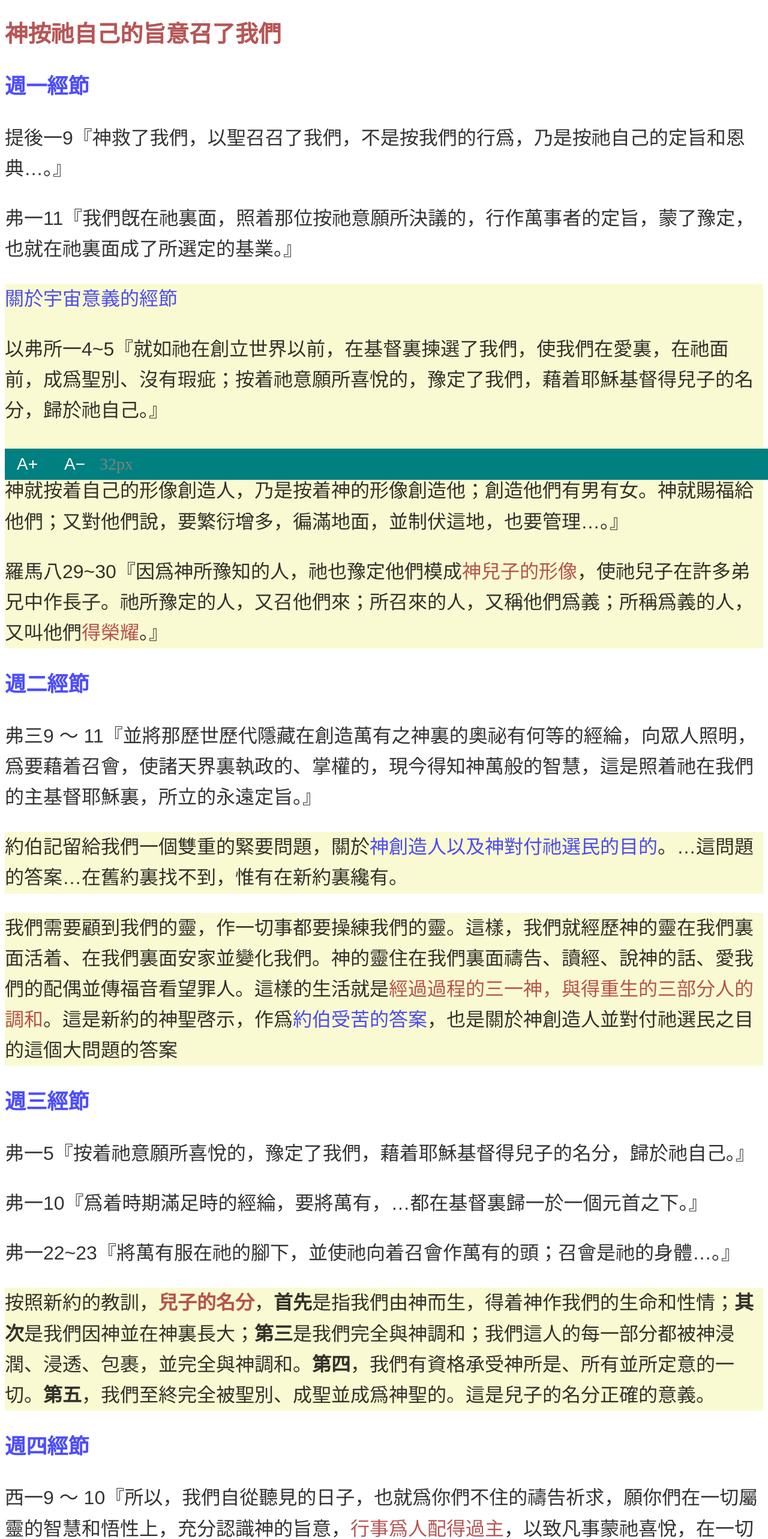
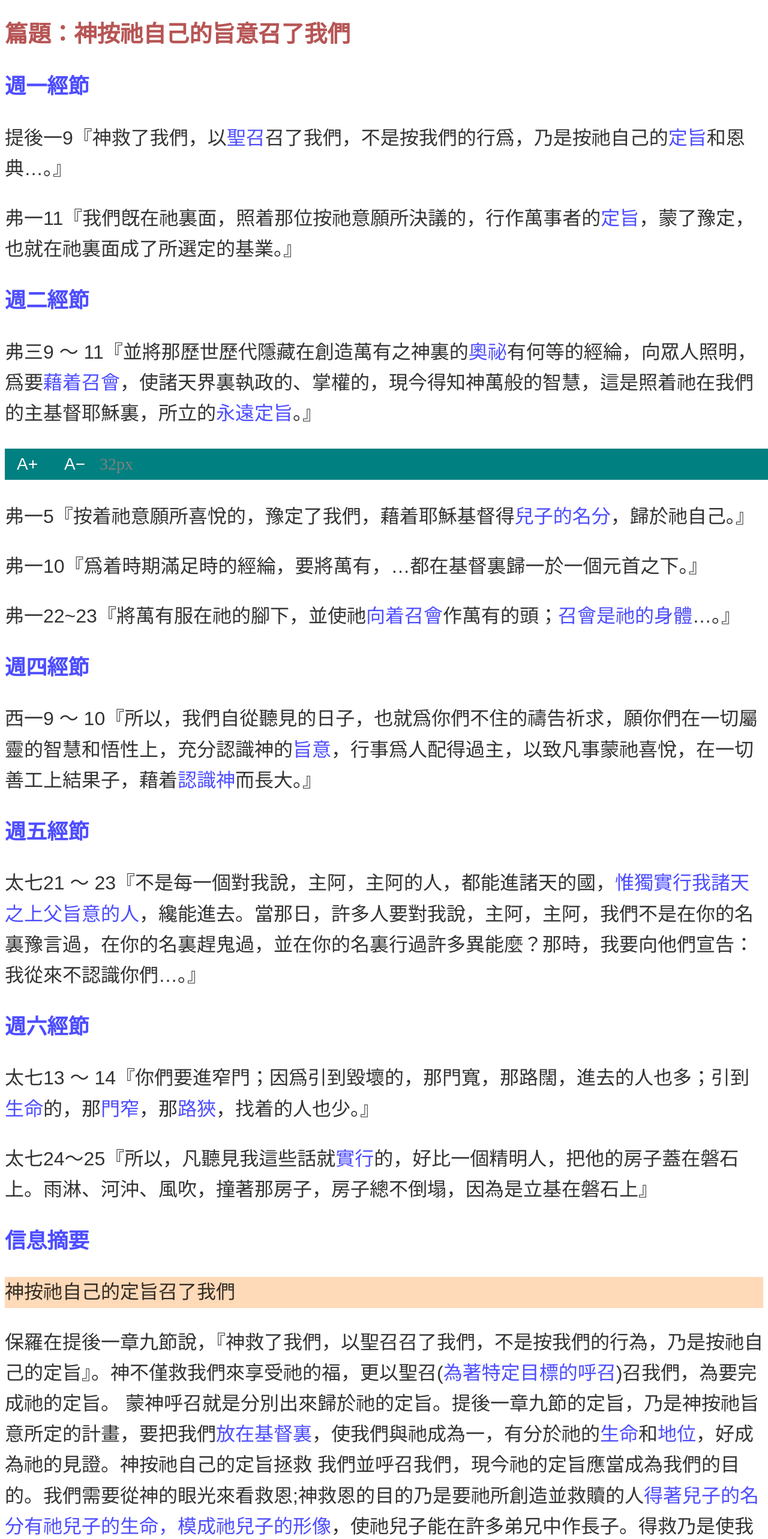
Before and after one commit to jerry-artila/jerry-artila.github.io, a plain HTML site: page 東2排/晨興聖言-第二週.html in a window 1280 px wide. Shown: the top 2566 px of the page at 60% size. Drawn offline with Linux system fonts and the light colour scheme.

Commit message:
更新內容

```diff
--- a/東2排/晨興聖言-第二週.html
+++ b/東2排/晨興聖言-第二週.html
@@ -8,44 +8,43 @@
 </head>
 <body>
   <div id="content">
-    <h1 class="red">神按祂自己的旨意召了我們</h1>
+    <h1 class="red">篇題：神按祂自己的旨意召了我們</h1>
 
     <h2 class="blue">週一經節</h2>
-    <p>提後一9『神救了我們，以聖召召了我們，不是按我們的行爲，乃是按祂自己的定旨和恩典…。』</p>
-    <p>弗一11『我們旣在祂裏面，照着那位按祂意願所決議的，行作萬事者的定旨，蒙了豫定，也就在祂裏面成了所選定的基業。』</p>
-    <div class="yellow">
-      <p class="blue">關於宇宙意義的經節</p>
-      <p>以弗所一4~5『就如祂在創立世界以前，在基督裏揀選了我們，使我們在愛裏，在祂面前，成爲聖別、沒有瑕疵；按着祂意願所喜悅的，豫定了我們，藉着耶穌基督得兒子的名分，歸於祂自己。』</p>
-      <p>創世記一26~28『神說，我們要按着我們的<span class="red">形像</span>，照着我們的<span class="red">樣式</span>造人，使他們<span class="blue">管理</span>…。神就按着自己的形像創造人，乃是按着神的形像創造他；創造他們有男有女。神就賜福給他們；又對他們說，要繁衍增多，徧滿地面，並制伏這地，也要管理…。』</p>
-      <p>羅馬八29~30『因爲神所豫知的人，祂也豫定他們模成<span class="red">神兒子的形像</span>，使祂兒子在許多弟兄中作長子。祂所豫定的人，又召他們來；所召來的人，又稱他們爲義；所稱爲義的人，又叫他們<span class="red">得榮耀</span>。』
-
-      </p>
-    </div>
+    <p>提後一9『神救了我們，以<span class="blue">聖召</span>召了我們，不是按我們的行爲，乃是按祂自己的<span class="blue">定旨</span>和恩典…。』</p>
+    <p>弗一11『我們旣在祂裏面，照着那位按祂意願所決議的，行作萬事者的<span class="blue">定旨</span>，蒙了豫定，也就在祂裏面成了所選定的基業。』</p>
 
     <h2 class="blue">週二經節</h2>
-    <p>弗三9 ～ 11『並將那歷世歷代隱藏在創造萬有之神裏的奧祕有何等的經綸，向眾人照明，爲要藉着召會，使諸天界裏執政的、掌權的，現今得知神萬般的智慧，這是照着祂在我們的主基督耶穌裏，所立的永遠定旨。』</p>
-    <p class="yellow">約伯記留給我們一個雙重的緊要問題，關於<span class="blue">神創造人以及神對付祂選民的目的</span>。…這問題的答案…在舊約裏找不到，惟有在新約裏纔有。</p>
-
-    <p class="yellow">我們需要顧到我們的靈，作一切事都要操練我們的靈。這樣，我們就經歷神的靈在我們裏面活着、在我們裏面安家並變化我們。神的靈住在我們裏面禱告、讀經、說神的話、愛我們的配偶並傳福音看望罪人。這樣的生活就是<span class="red">經過過程的三一神，與得重生的三部分人的調和</span>。這是新約的神聖啓示，作爲<span class="blue">約伯受苦的答案</span>，也是關於神創造人並對付祂選民之目的這個大問題的答案</p>
+    <p>弗三9 ～ 11『並將那歷世歷代隱藏在創造萬有之神裏的<span class="blue">奧祕</span>有何等的經綸，向眾人照明，爲要<span class="blue">藉着召會</span>，使諸天界裏執政的、掌權的，現今得知神萬般的智慧，這是照着祂在我們的主基督耶穌裏，所立的<span class="blue">永遠定旨</span>。』</p>
 
     <h2 class="blue">週三經節</h2>
-    <p>弗一5『按着祂意願所喜悅的，豫定了我們，藉着耶穌基督得兒子的名分，歸於祂自己。』</p>
+    <p>弗一5『按着祂意願所喜悅的，豫定了我們，藉着耶穌基督得<span class="blue">兒子的名分</span>，歸於祂自己。』</p>
     <p>弗一10『爲着時期滿足時的經綸，要將萬有，…都在基督裏歸一於一個元首之下。』</p>
-    <p>弗一22~23『將萬有服在祂的腳下，並使祂向着召會作萬有的頭；召會是祂的身體…。』</p>
-    <p class="yellow">按照新約的教訓，<strong class="red">兒子的名分</strong>，<strong>首先</strong>是指我們由神而生，得着神作我們的生命和性情；<strong>其次</strong>是我們因神並在神裏長大；<strong>第三</strong>是我們完全與神調和；我們這人的每一部分都被神浸潤、浸透、包裹，並完全與神調和。<strong>第四</strong>，我們有資格承受神所是、所有並所定意的一切。<strong>第五</strong>，我們至終完全被聖別、成聖並成爲神聖的。這是兒子的名分正確的意義。</p>
+    <p>弗一22~23『將萬有服在祂的腳下，並使祂<span class="blue">向着召會</span>作萬有的頭；<span class="blue">召會是祂的身體</span>…。』</p>
 
     <h2 class="blue">週四經節</h2>
-    <p>西一9 ～ 10『所以，我們自從聽見的日子，也就爲你們不住的禱告祈求，願你們在一切屬靈的智慧和悟性上，充分認識神的旨意，<span class="red">行事爲人配得過主</span>，以致凡事蒙祂喜悅，在一切善工上結果子，藉着認識神而長大。』</p>
-    <p class="yellow">認識神的旨意和神永遠的計畫，使我們行事爲人能配得過主。我們的啓示指引我們的行事爲人。我們的行事爲人受我們所得着之啓示的控制。</p>
+    <p>西一9 ～ 10『所以，我們自從聽見的日子，也就爲你們不住的禱告祈求，願你們在一切屬靈的智慧和悟性上，充分認識神的<span class="blue">旨意</span>，行事爲人配得過主，以致凡事蒙祂喜悅，在一切善工上結果子，藉着<span class="blue">認識神</span>而長大。』</p>
 
     <h2 class="blue">週五經節</h2>
-    <p>太七21 ～ 23『不是每一個對我說，主阿，主阿的人，都能進諸天的國，惟獨實行我諸天之上父旨意的人，纔能進去。當那日，許多人要對我說，主阿，主阿，我們不是在你的名裏豫言過，在你的名裏趕鬼過，並在你的名裏行過許多異能麼？那時，我要向他們宣告：我從來不認識你們…。』</p>
-    <p class="yellow">我們要進諸天的國，需要作兩件事：<span class="blue">呼求主</span>，並<span class="red">實行天父的旨意</span>。呼求主彀叫我們得救（羅十13），但要進諸天的國，還需要實行天父的旨意。</p>
+    <p>太七21 ～ 23『不是每一個對我說，主阿，主阿的人，都能進諸天的國，<span class="blue">惟獨實行我諸天之上父旨意的人</span>，纔能進去。當那日，許多人要對我說，主阿，主阿，我們不是在你的名裏豫言過，在你的名裏趕鬼過，並在你的名裏行過許多異能麼？那時，我要向他們宣告：我從來不認識你們…。』</p>
 
     <h2 class="blue">週六經節</h2>
-    <p>太七13 ～ 14『你們要進窄門；因爲引到毀壞的，那門寬，那路闊，進去的人也多；引到生命的，那門窄，那路狹，找着的人也少。』</p>
-    <p>太七24～25『所以，凡聽見我這些話就實行的，好比一個精明人，把他的房子蓋在磐石上。雨淋、河沖、風吹，撞著那房子，房子總不倒塌，因為是立基在磐石上』</p>
-    <p class="yellow">有些工作也許是<span class="blue">在主的名裏</span>作的，卻不是<span class="red">照着神的旨意</span>作的。</p>
+    <p>太七13 ～ 14『你們要進窄門；因爲引到毀壞的，那門寬，那路闊，進去的人也多；引到<span class="blue">生命</span>的，那<span class="blue">門窄</span>，那<span class="blue">路狹</span>，找着的人也少。』</p>
+    <p>太七24～25『所以，凡聽見我這些話就<span class="blue">實行</span>的，好比一個精明人，把他的房子蓋在磐石上。雨淋、河沖、風吹，撞著那房子，房子總不倒塌，因為是立基在磐石上』</p>
+
+    <h2 class="blue">信息摘要</h2>
+    <p class="orange">神按祂自己的定旨召了我們</p>
+    <p>保羅在提後一章九節說，『神救了我們，以聖召召了我們，不是按我們的行為，乃是按祂自己的定旨』。神不僅救我們來享受祂的福，更以聖召(<span class="blue">為著特定目標的呼召</span>)召我們，為要完成祂的定旨。 蒙神呼召就是分別出來歸於祂的定旨。提後一章九節的定旨，乃是神按祂旨意所定的計畫，要把我們<span class="blue">放在基督裏</span>，使我們與祂成為一，有分於祂的<span class="blue">生命</span>和<span class="blue">地位</span>，好成為祂的見證。神按祂自己的定旨拯救 我們並呼召我們，現今祂的定旨應當成為我們的目的。我們需要從神的眼光來看救恩;神救恩的目的乃是要祂所創造並救贖的人<span class="blue">得著兒子的名分有祂兒子的生命，模成祂兒子的形像</span>，使祂兒子能在許多弟兄中作長子。得救乃是使我們從<span class="yellow">沒有意義的人生</span>中蒙拯救。因著神的救恩，祂拯救我們，把我們帶回我們<span class="blue">原初的目的</span>，就是<span class="blue">宇宙的意義</span>裏。</p>
+
+    <p><span class="red">神永遠的定旨</span><u>是要將祂自己分賜到祂所揀選並救贖的人裏面，使他們在生命和性情上與祂一式一樣， 只是無分於神格，使祂得著擴大並擴展的彰顯</u>。約伯記留給我們一個雙重的問題，關於神創造人以及 神對付祂選民的目的。對這個問題，答案乃是<span class="red">神永遠的經綸</span>，就是<span class="red">神永遠的目的</span>同祂心頭的願望，要將祂自己在祂神聖的三一裏，作為<span class="orange">父在子裏藉著那靈</span>，<span class="red">分賜</span>到祂所揀選的人裏面，作他們的生命和性情，使他們成為與祂一樣，作祂的豐滿，就是祂的彰顯。而神永遠的定旨，照著祂的心願，是要得著<span class="blue">召會成為基督生機的身體</span>，以顯明祂萬般的智慧。<span class="red">召會</span><u>作為基督的身體，乃是神用來完成祂定旨並解決所有問題的</u><span class="red">惟一憑藉</span>。召會要在神聖的兒子名分裏，有父的生命和性情，作父神的彰顯。召會也是 神最大的誇耀，要使執政和掌權的天使得知祂萬般的智慧，好羞辱並擊敗仇敵，以帶進祂的國。召會 也要將萬有在基督裏歸一於一個元首之下。</p>
+
+   <p><u>我們要過為著完成神永遠定旨的生活，就必須<span class="blue">認識</span>並<span class="blue">實行</span>神的旨意</u>。神是一位有定旨的神，有祂自己喜悅的旨意;祂為自己的旨意，創造了萬有，好成就並完成祂的定旨。神的旨意就是祂心頭的願望，就是祂要與人調和，並完成祂永遠的定旨。神的旨意也是要為基督得著一個身體，作祂的豐滿，就是祂的彰顯。所以，我們需要充分認識神的旨意。</p>
+
+   <p>在歌羅西書中神的旨意，是指神永遠定旨的意願，神關於基督之經綸的意願。充分認識神的旨意，就是對神的計畫有啟示，使我們知道神在宇宙中計畫要作的是甚麼。神在我們身上的旨意，乃是要我們認識<span class="blue">包羅萬有的基督</span>，以經歷祂並活祂。並且，我們<span class="red">行事為人配得過主</span>，乃是充分認識神旨意的結果。</p>
+
+   <p>因此，我們若要在<span class="blue">來世</span>進入諸天之國的實現，就必須在<span class="blue">今世</span>實行我們父的旨意。『不是每一個對我說， 主阿，主阿的人，都能進諸天的國，惟獨實行我諸天之上父旨意的人，纔能進去』(太七 21)。<span class="red">呼求主</span>彀叫我們得救，但要進諸天的國，還需要<span class="red">實行天父的旨意</span>。進神的國是藉著神聖生命的<span class="orange">出生</span>，而進 諸天的國是藉著神聖生命的<span class="orange">生活</span>。主耶穌斥責那些在祂的名裏豫言過，趕鬼過，並行過許多異能的人， 因為他們這些『行不法的人』作那些事，是出於他們自己，不是因順服神的旨意而作。同時，凡實行父旨意的，就是主耶穌的親人。</p>
+
+   <p>基督這位屬天的君王，總是降服於父的旨意，接受神的旨意作祂的分。凡實行父旨意的，就是幫助主 耶穌的弟兄，同情祂的姊妹，以及柔和慈愛的母親。最後，國度子民需要禱告，願父的旨意行在地上， 如同行在天上;這就是將諸天的國帶到地上。</p>
 
   </div>
   <!-- 文字大小控制列 -->
```
